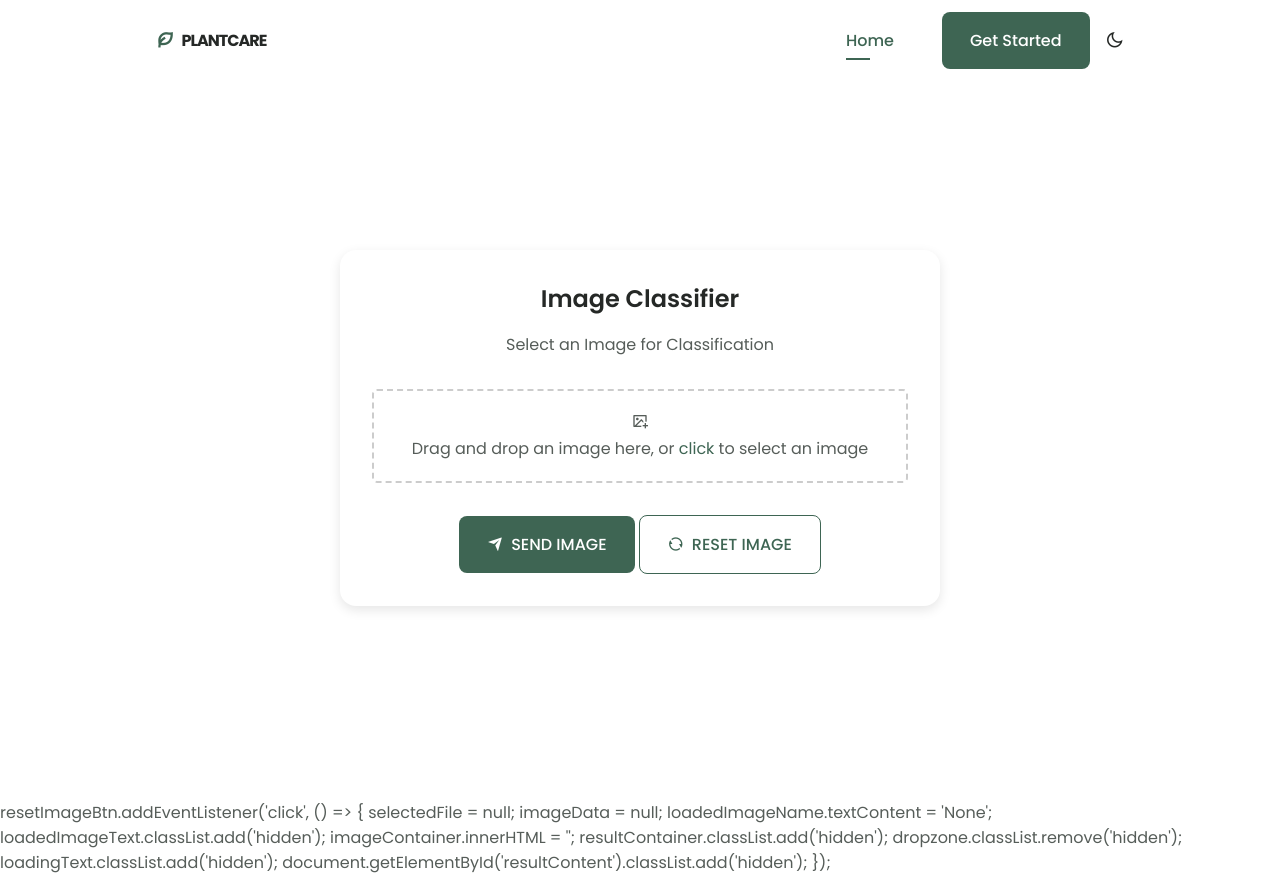
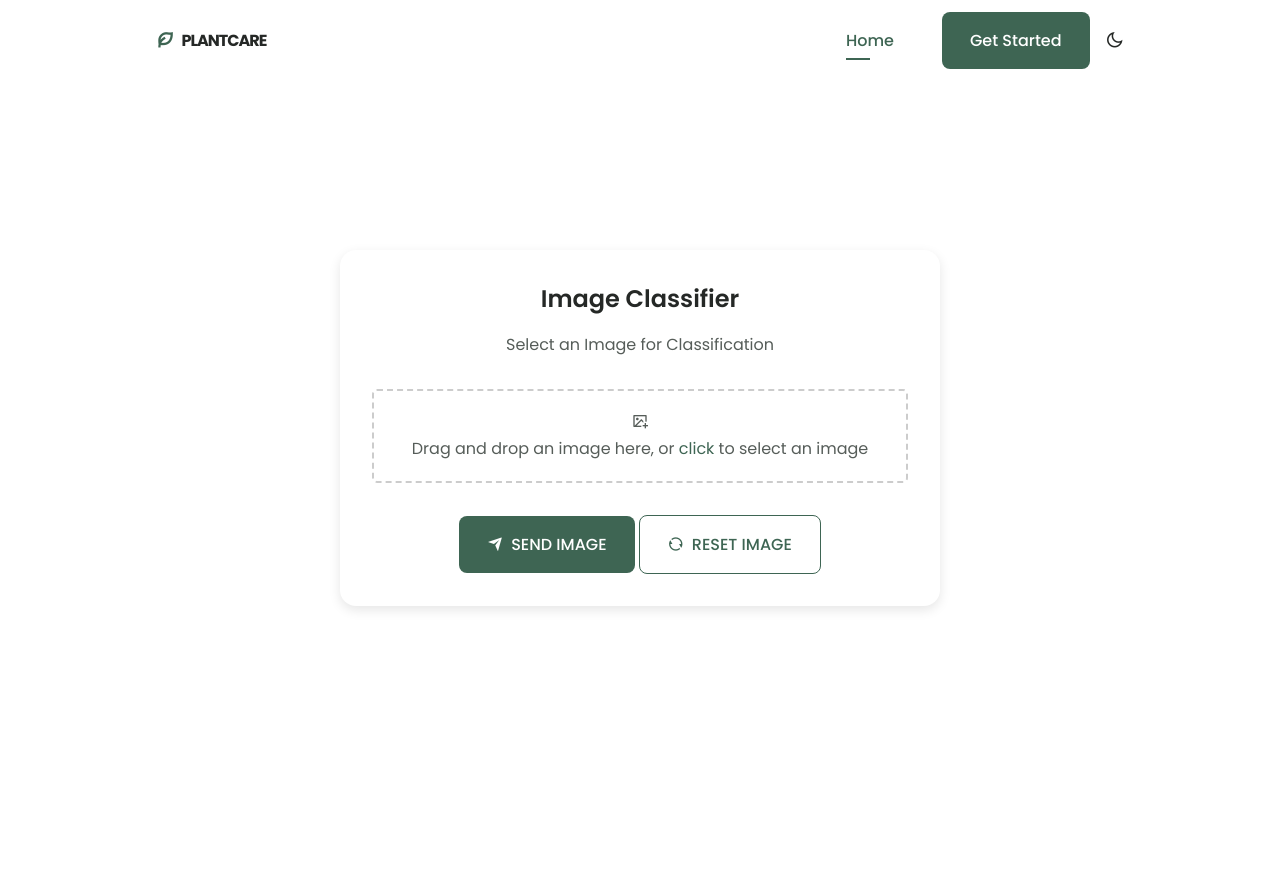
Before and after one commit to vijay1379/ML_project, a Flask app: page /predict in a window 1280 px wide. After the commit the page ends 610 px from the top, so only its background shows below. Run offline with Flask 3, Linux system fonts and the light colour scheme.

Commit message:
Update predict.html

```diff
--- a/templates/predict.html
+++ b/templates/predict.html
@@ -304,24 +304,3 @@
     <script src="{{ url_for('static', filename='js/scrollreveal.min.js') }}"></script>
 </body>
 </html>
-
-        resetImageBtn.addEventListener('click', () => {
-            selectedFile = null;
-            imageData = null;
-            loadedImageName.textContent = 'None';
-            loadedImageText.classList.add('hidden');
-            imageContainer.innerHTML = '';
-            resultContainer.classList.add('hidden');
-            dropzone.classList.remove('hidden');
-            loadingText.classList.add('hidden');
-            document.getElementById('resultContent').classList.add('hidden');
-        });
-    </script>
-
-    <script src="{{ url_for('static', filename='js/main.js') }}"></script>
-    <a href="#" class="scrollup" id="scroll-up">
-        <i class="ri-arrow-up-fill scrollup__icon"></i>
-    </a>
-    <script src="{{ url_for('static', filename='js/scrollreveal.min.js') }}"></script>
-</body>
-</html>
```
